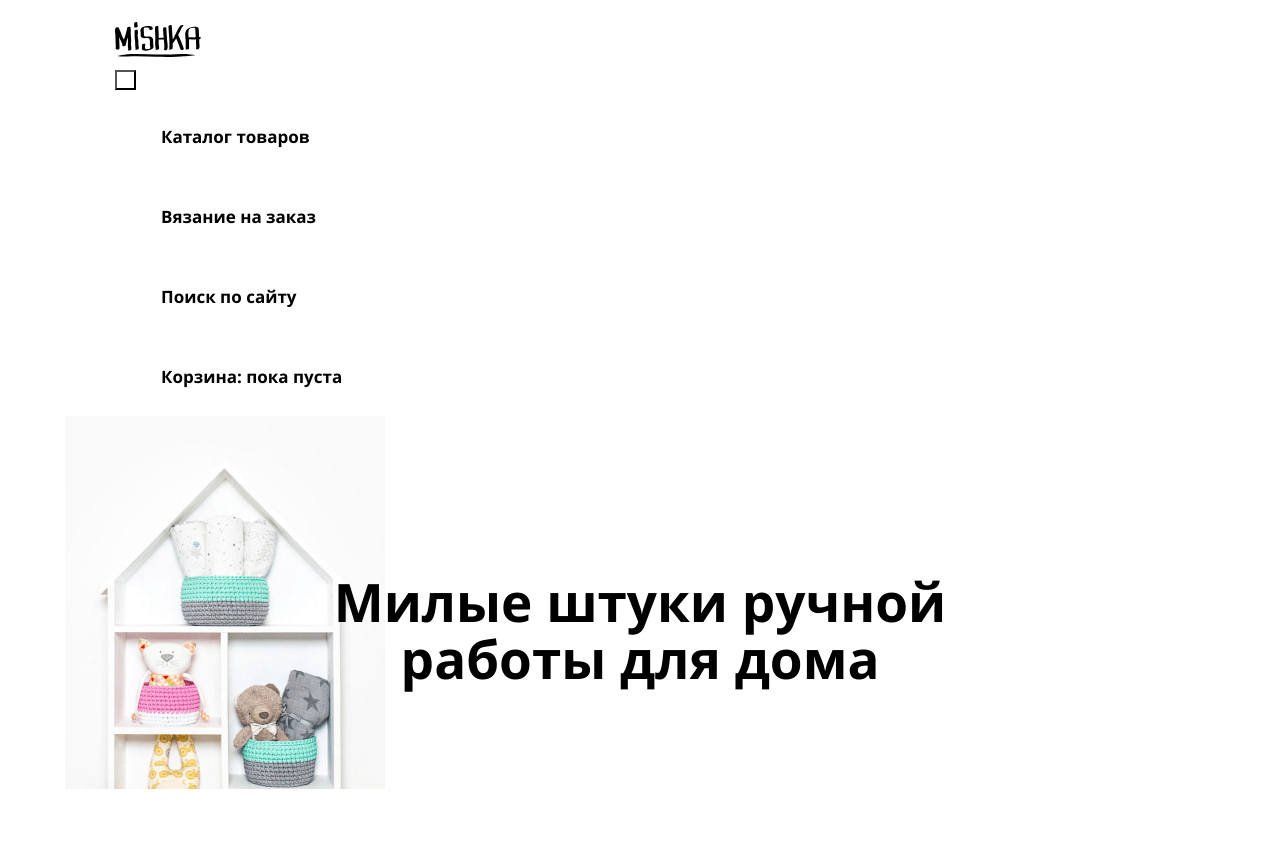
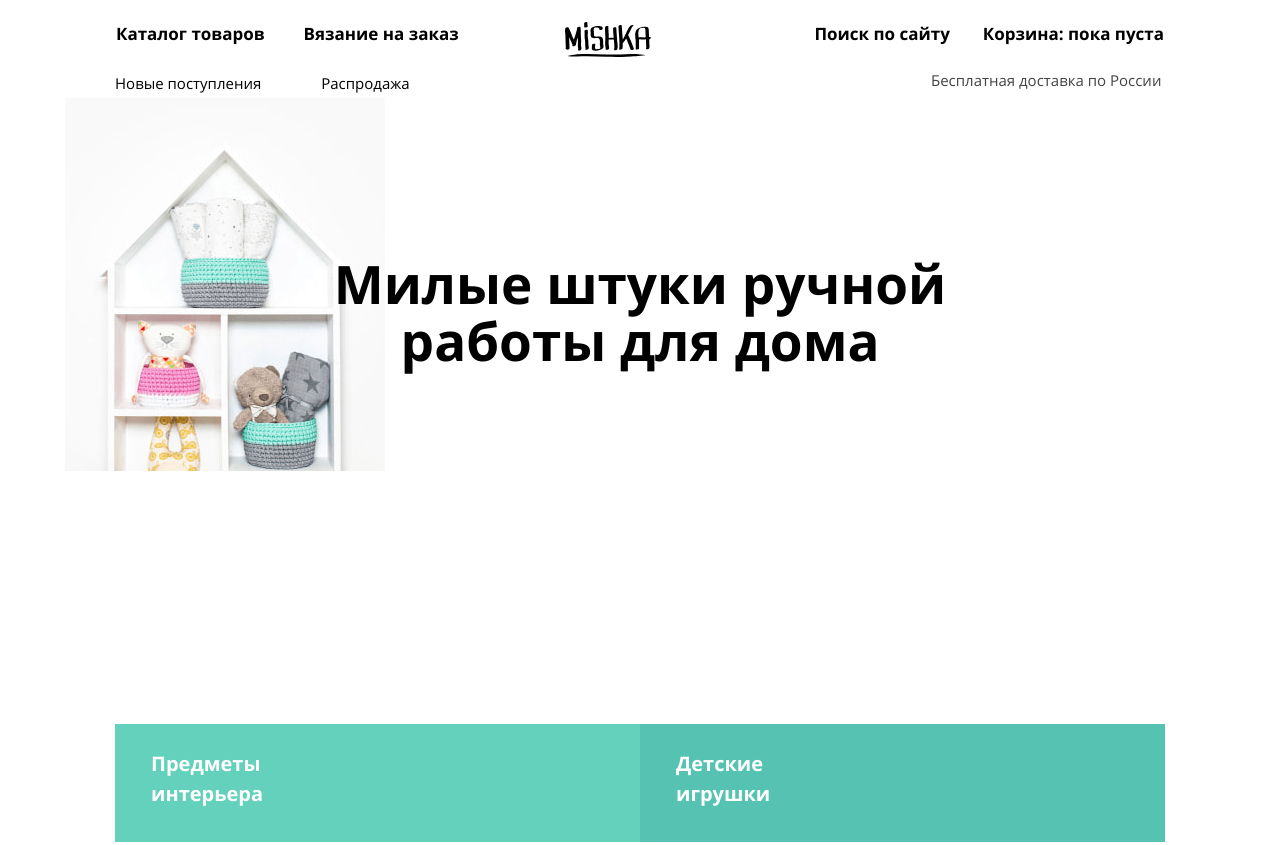
Before and after one commit to htmlacademy-adaptive/2093773-mishka-26, a website: page source/index.html in a window 1280 px wide. Shown: the top 845 px of the page. Drawn offline with nearby package versions, Linux system fonts and the light colour scheme; files that its build step writes are made by us from their sources.

Commit message:
Создает адаптивную сетку для шапки. Начало

```diff
--- a/source/index.html
+++ b/source/index.html
@@ -20,24 +20,35 @@
         />
       </a>
       <!--Открытие меню происходит при клике на кнопку-бургер menu__toggle, с контейнера menu снимается класс "menu--closed"-->
+      <button class="menu__toggle menu__toggle--burger" type="button">
+        <span class="visually-hidden">Открыть/закрыть меню</span>
+      </button>
       <div class="header__menu menu menu--closed">
-        <button class="menu__toggle menu__toggle--burger" type="button">
-          <span class="visually-hidden">Открыть/закрыть меню</span>
-        </button>
         <nav class="menu__navigation">
           <ul class="menu__list">
             <li class="menu__item">
-              <a class="menu__link" href="catalog.html">Каталог товаров</a>
+              <a class="menu__link menu__link--list" href="catalog.html">Каталог товаров</a>
             </li>
             <li class="menu__item">
-              <a class="menu__link" href="form.html">Вязание на заказ</a>
+              <a class="menu__link menu__link--list" href="form.html">Вязание на заказ</a>
             </li>
           </ul>
         </nav>
         <div class="menu__links">
-          <a class="menu__link" href="#">Поиск по сайту</a>
-          <a class="menu__link" href="#">Корзина: пока пуста</a>
+          <a class="menu__link menu__link--links" href="#">Поиск по сайту</a>
+          <a class="menu__link menu__link--links" href="#">Корзина: пока пуста</a>
         </div>
+      </div>
+      <div class="header__additionally">
+        <ul class="header__additionally-list">
+          <li class="header__additionally-item">
+            <a class="header__additionally-link" href="#">Новые поступления</a>
+          </li>
+          <li class="header__additionally-item">
+            <a class="header__additionally-link" href="#">Распродажа</a>
+          </li>
+        </ul>
+        <p class="header__additionally-text">Бесплатная доставка по России</p>
       </div>
     </header>
     <main class="main-index-container">
@@ -200,7 +211,9 @@
           <div class="contacts__address-wrapper">
             <h3 class="contacts__address subtitle">адрес:</h3>
             <address class="contacts__address-shop">
-              г. Санкт-Петербург <br> ул. Большая Конюшенная <br> д. 19/8, офис 101
+              г. Санкт-Петербург <br />
+              ул. Большая Конюшенная <br />
+              д. 19/8, офис 101
             </address>
           </div>
         </div>
--- a/source/sass/blocks/header.scss
+++ b/source/sass/blocks/header.scss
@@ -1,3 +1,83 @@
 .header {
-  padding-top: 22px;
+  display: flex;
+  flex-wrap: wrap;
+  justify-content: space-between;
+  align-items: center;
 }
+
+.header__logo {
+  padding: 22px 0;
+  display: block;
+}
+
+.header__additionally {
+  display: none;
+}
+
+@media (min-width: $tablet-width) {
+  .header {
+    display: block;
+    position: relative;
+  }
+
+  .header__additionally {
+    display: block;
+  }
+
+  .header__additionally-list {
+    display: none;
+  }
+
+  .header__additionally-text {
+    margin: -45px 0 0 auto;
+    width: 234px;
+    font-size: 15px;
+    line-height: 24px;
+  }
+
+  .header__logo {
+    position: absolute;
+    top: 0;
+    left: 50px;
+  }
+}
+
+@media (min-width: $desktop-width) {
+  .header {
+    position: relative;
+  }
+
+  .header__additionally {
+    display: flex;
+    justify-content: space-between;
+  }
+
+  .header__additionally-list {
+    margin: 0;
+    padding: 0;
+    max-width: 610px;
+    list-style-type: none;
+    display: flex;
+    flex-wrap: wrap;
+  }
+
+  .header__additionally-item {
+    margin-right: 60px;
+  }
+
+  .header__additionally-link {
+    text-decoration: none;
+    color: $color-default-black;
+    font-size: 15px;
+    line-height: 24px;
+  }
+
+  .header__additionally-text {
+    margin: 0;
+  }
+
+  .header__logo {
+    position: absolute;
+    left: 500px;
+  }
+}
--- a/source/sass/blocks/menu.scss
+++ b/source/sass/blocks/menu.scss
@@ -1,3 +1,7 @@
+.menu--closed {
+  display: none;
+}
+
 .menu__toggle {
   width: 21px;
   height: 20px;
@@ -8,6 +12,13 @@
   margin: 0;
   padding: 0;
   list-style-type: none;
+  display: flex;
+  flex-direction: column;
+}
+
+.menu__links {
+  display: flex;
+  flex-direction: column;
 }
 
 .menu__link {
@@ -19,3 +30,58 @@
   text-decoration: none;
   display: block;
 }
+
+@media (min-width: $tablet-width) {
+  .menu--closed {
+    display: flex;
+    flex-direction: column;
+  }
+
+  .menu__toggle {
+    display: none;
+  }
+
+  .menu__list {
+    flex-direction: row;
+    flex-wrap: wrap;
+  }
+
+  .menu__links {
+    padding-left: 180px;
+    order: -1;
+    flex-wrap: wrap;
+    flex-direction: row;
+    justify-content: flex-end;
+  }
+
+  .menu__link {
+    margin: 0 1px;
+    padding: 22px 0;
+
+    &--list {
+      padding-right: 37px;
+    }
+
+    &--links {
+      padding-left: 31px;
+    }
+  }
+}
+
+@media (min-width: $desktop-width) {
+  .menu--closed {
+    flex-direction: row;
+    justify-content: space-between;
+  }
+
+  .menu__list {
+    max-width: 490px;
+  }
+
+  .menu__links {
+    padding-left: 0;
+    max-width: 490px;
+    order: 0;
+    justify-content: flex-start;
+  }
+}
```
